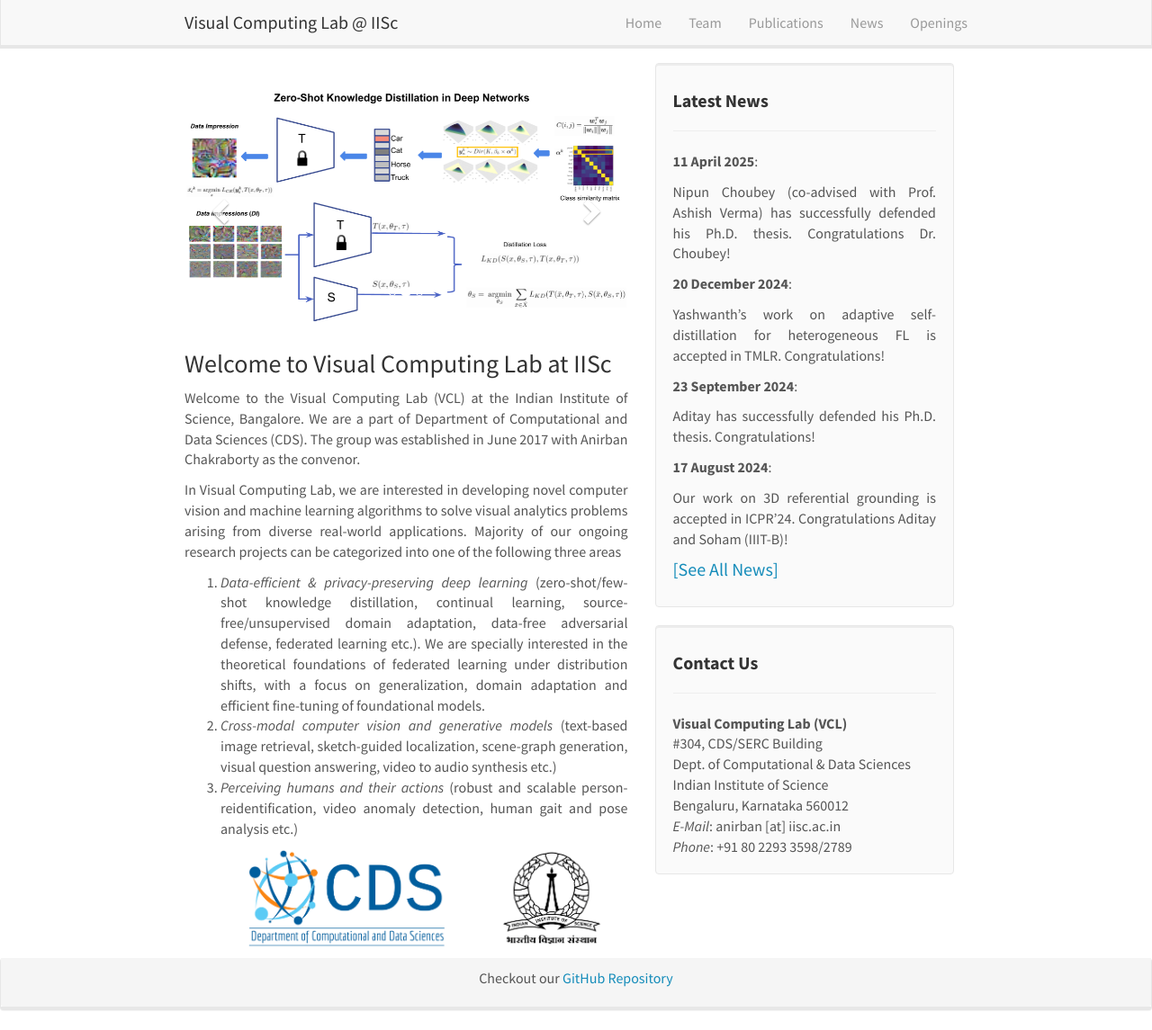
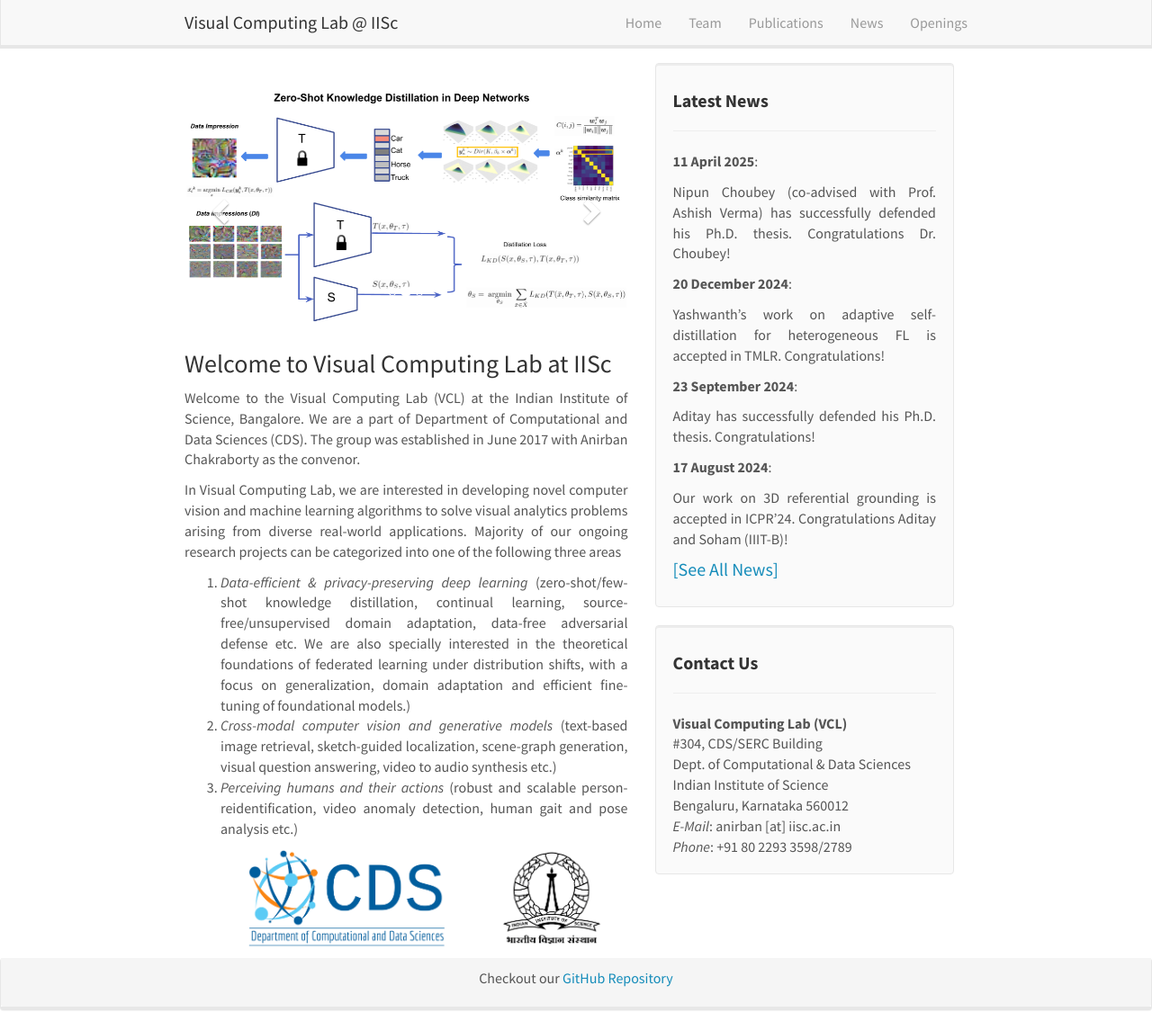
Before and after one commit to vcl-iisc/vclab-website, a Jekyll site: the page built from _pages/home.md, in a window 1280 px wide and 1145 px high. Shown: the whole window at 90% size. Built offline with Jekyll 4.4.1, drawn with Linux system fonts in a browser that asks for light colours; nearby versions of some CDN libraries.

Commit message:
Update home.md

```diff
--- a/_pages/home.md
+++ b/_pages/home.md
@@ -14,7 +14,7 @@ redirect_from:
 Welcome to the Visual Computing Lab (VCL) at the Indian Institute of Science, Bangalore. We are a part of Department of Computational and Data Sciences (CDS). The group was established in June 2017 with Anirban Chakraborty as the convenor.
 
 In Visual Computing Lab, we are interested in developing novel computer vision and machine learning algorithms to solve visual analytics problems arising from diverse real-world applications. Majority of our ongoing research projects can be categorized into one of the following three areas
-1. *Data-efficient & privacy-preserving deep learning* (zero-shot/few-shot knowledge distillation, continual learning, source-free/unsupervised domain adaptation, data-free adversarial defense, federated learning etc.). We are specially interested in the theoretical foundations of federated learning under distribution shifts, with a focus on generalization, domain adaptation and efficient fine-tuning of foundational models.
+1. *Data-efficient & privacy-preserving deep learning* (zero-shot/few-shot knowledge distillation, continual learning, source-free/unsupervised domain adaptation, data-free adversarial defense etc. We are also specially interested in the theoretical foundations of federated learning under distribution shifts, with a focus on generalization, domain adaptation and efficient fine-tuning of foundational models.)
 2. *Cross-modal computer vision and generative models* (text-based image retrieval, sketch-guided localization, scene-graph generation, visual question answering, video to audio synthesis etc.)
 3. *Perceiving humans and their actions* (robust and scalable person-reidentification, video anomaly detection, human gait and pose analysis etc.)
 
```
